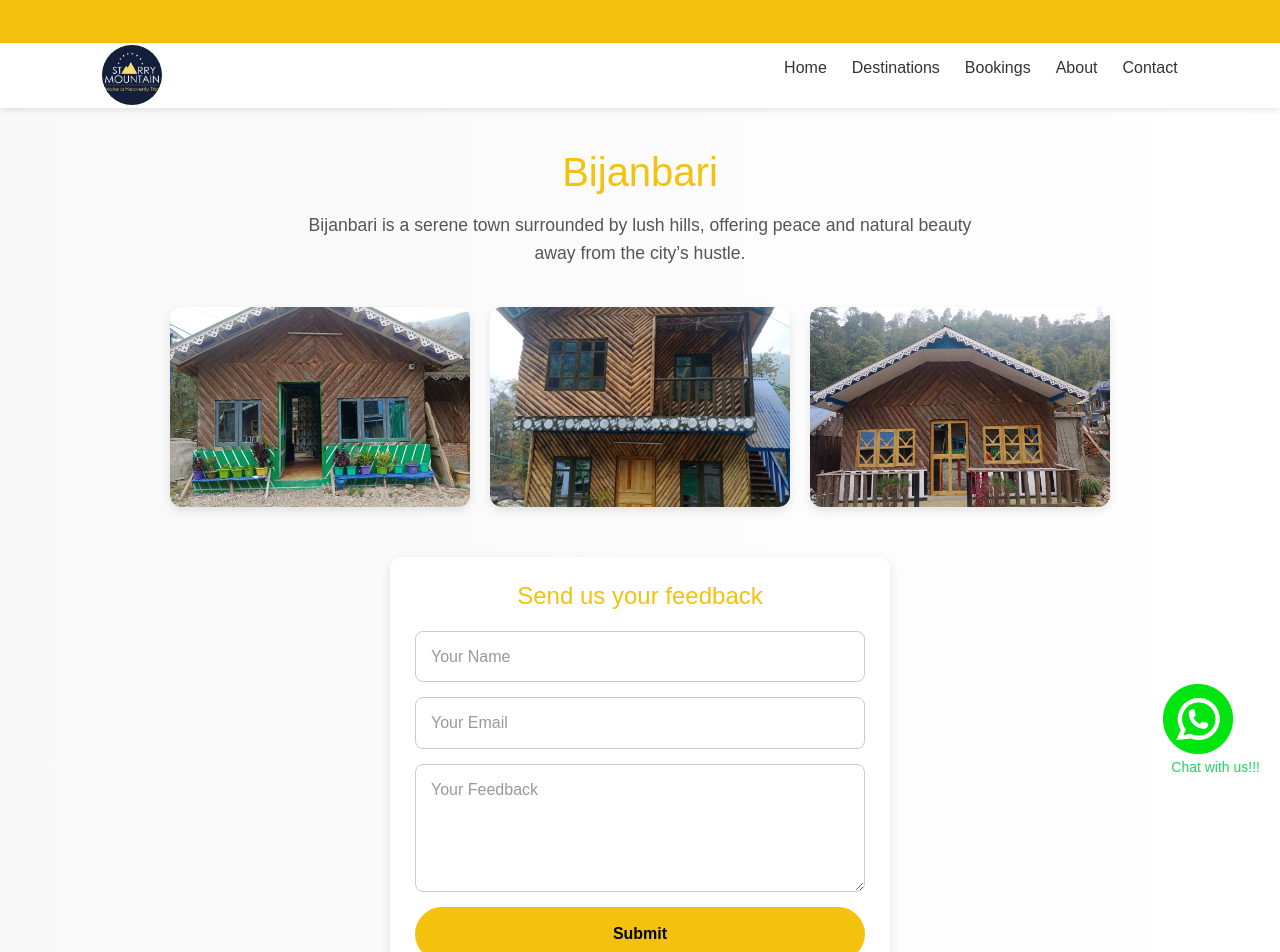
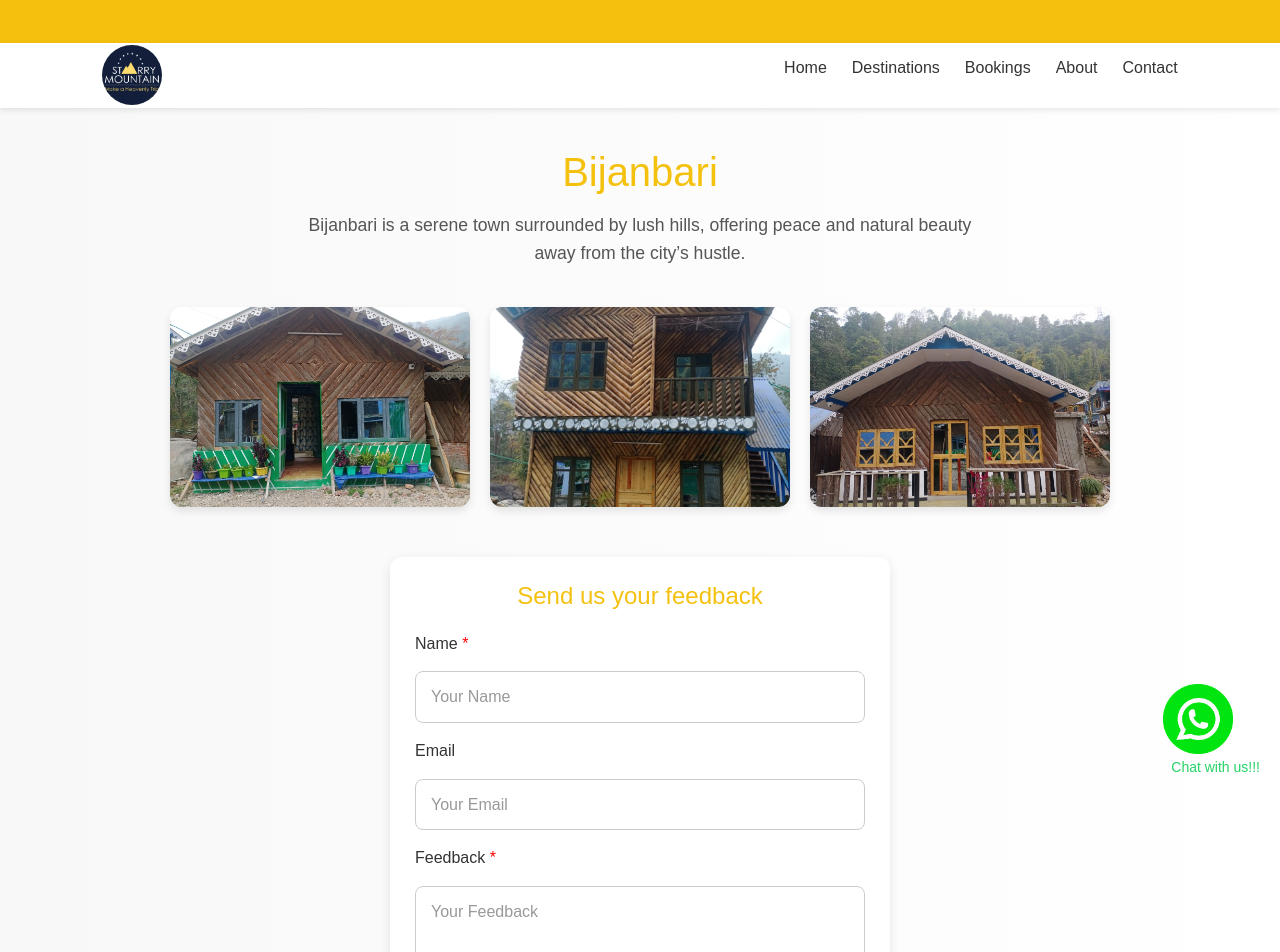
Before and after one commit to Rupayan13/starry-mountain-frontend, a React (Vite) app: page /place/bijanbari in a window 1280 px wide. Shown: the top 952 px of the page. Built offline with nearby package versions, Linux system fonts and the light colour scheme.

Commit message:
form changes are done

```diff
--- a/src/components/DestinationPage.jsx
+++ b/src/components/DestinationPage.jsx
@@ -97,9 +97,12 @@ function DestinationPage() {
       <div className="feedback-form">
         <h3>Send us your feedback</h3>
         <form onSubmit={Submit}>
-          <input type="text" placeholder="Your Name" onChange={(e) => setName(e.target.value)} required />
-          <input type="email" placeholder="Your Email" onChange={(e) => setEmail(e.target.value)}/>
-          <textarea placeholder="Your Feedback" rows="4" onChange={(e) => setFeedback(e.target.value)} required></textarea>
+          <label htmlFor="name">Name <span style={{ color: "red" }}>*</span></label>
+          <input type="text" id="name" placeholder="Your Name" onChange={(e) => setName(e.target.value)} required />
+          <label htmlFor="email">Email</label>
+          <input type="email" id="email" placeholder="Your Email" onChange={(e) => setEmail(e.target.value)}/>
+          <label htmlFor="feedback">Feedback <span style={{ color: "red" }}>*</span></label>
+          <textarea id="feedback" placeholder="Your Feedback" rows="4" onChange={(e) => setFeedback(e.target.value)} required></textarea>
           <button type="submit">Submit</button>
         </form>
       </div>
--- a/src/pages/Booking.jsx
+++ b/src/pages/Booking.jsx
@@ -11,6 +11,7 @@ function BookingPage() {
   const [checkout, setCheckout] = useState("");
   const [adults, setAdults] = useState(0);
   const [children, setChildren] = useState(0);
+  const [rooms, setRooms] = useState(1);
   const [duration, setDuration] = useState("1 night 2 days");
   const [req, setReq] = useState("");
   const navigate = useNavigate();
@@ -31,6 +32,7 @@ function BookingPage() {
         adults,
         children,
         totalGuests,
+        rooms,
         duration,
         requests: req,
       })
@@ -131,8 +133,6 @@ function BookingPage() {
               <input
                 type="number"
                 id="adults"
-                min="1"
-                max="10"
                 value={adults}
                 onChange={(e) => setAdults(Number(e.target.value))}
                 required
@@ -144,12 +144,21 @@ function BookingPage() {
               <input
                 type="number"
                 id="children"
-                min="0"
-                max="10"
                 value={children}
                 onChange={(e) => setChildren(Number(e.target.value))}
               />
             </div>
+          </div>
+          {/* No of rooms */}
+          <div className="form-group">
+            <label htmlFor="room">Number of Rooms <span style={{ color: "red" }}>*</span></label>
+            <input
+              type="number"
+              id="room"
+              value={rooms}
+              onChange={(e) => setRooms(e.target.value)}
+              required
+            />
           </div>
 
           {/* Duration Dropdown */}
--- a/src/pages/ContactUs.jsx
+++ b/src/pages/ContactUs.jsx
@@ -5,11 +5,12 @@ import axios from "axios";
 const ContactUs = () => {
     const [name, setName] = useState("");
     const [email, setEmail] = useState("");
+    const [mobile, setMobile] = useState("");
     const [message, setMessage] = useState("");
 
     const Submit = (e) => {
         e.preventDefault();
-        axios.post("https://starry-mountain-backend.onrender.com/submitContact", { name, email, message: message })
+        axios.post("https://starry-mountain-backend.onrender.com/submitContact", { name, email, mobile, message: message })
             .then(result => {
                 console.log(result);
                 alert("Contact info submitted successfully!"); // <-- Alert added here
@@ -31,8 +32,11 @@ const ContactUs = () => {
                         <label>Name<span style={{ color: "red" }}>*</span></label>
                         <input type="text" placeholder="Your Name" required onChange={(e) => setName(e.target.value)} />
 
-                        <label>Email<span style={{ color: "red" }}>*</span></label>
-                        <input type="email" placeholder="Your Email" required onChange={(e) => setEmail(e.target.value)} />
+                        <label>Email</label>
+                        <input type="email" placeholder="Your Email" onChange={(e) => setEmail(e.target.value)} />
+
+                        <label>Mobile<span style={{ color: "red" }}>*</span></label>
+                        <input type="text" placeholder="Your Monile Number" required onChange={(e) => setMobile(e.target.value)} />
 
                         <label>Message<span style={{ color: "red" }}>*</span></label>
                         <textarea rows="5" placeholder="Your Message" required onChange={(e) => setMessage(e.target.value)}></textarea>
```
